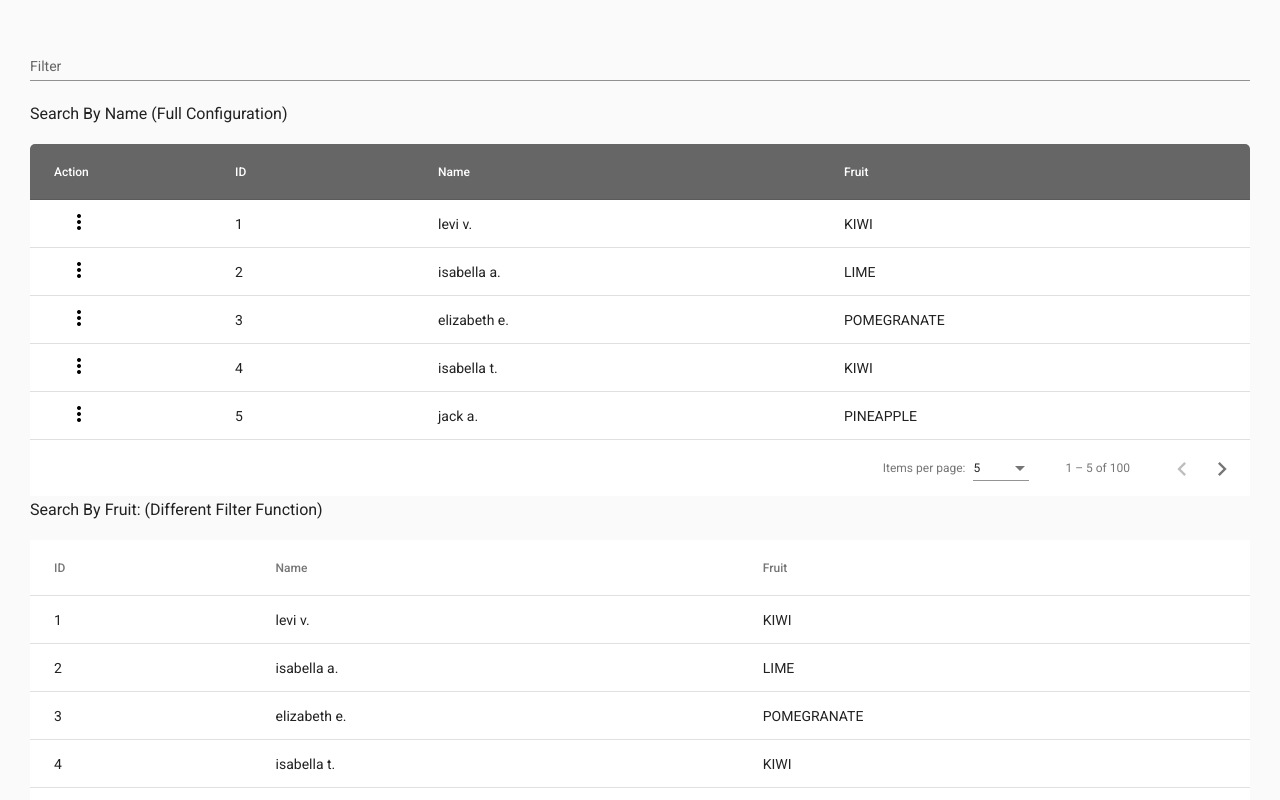
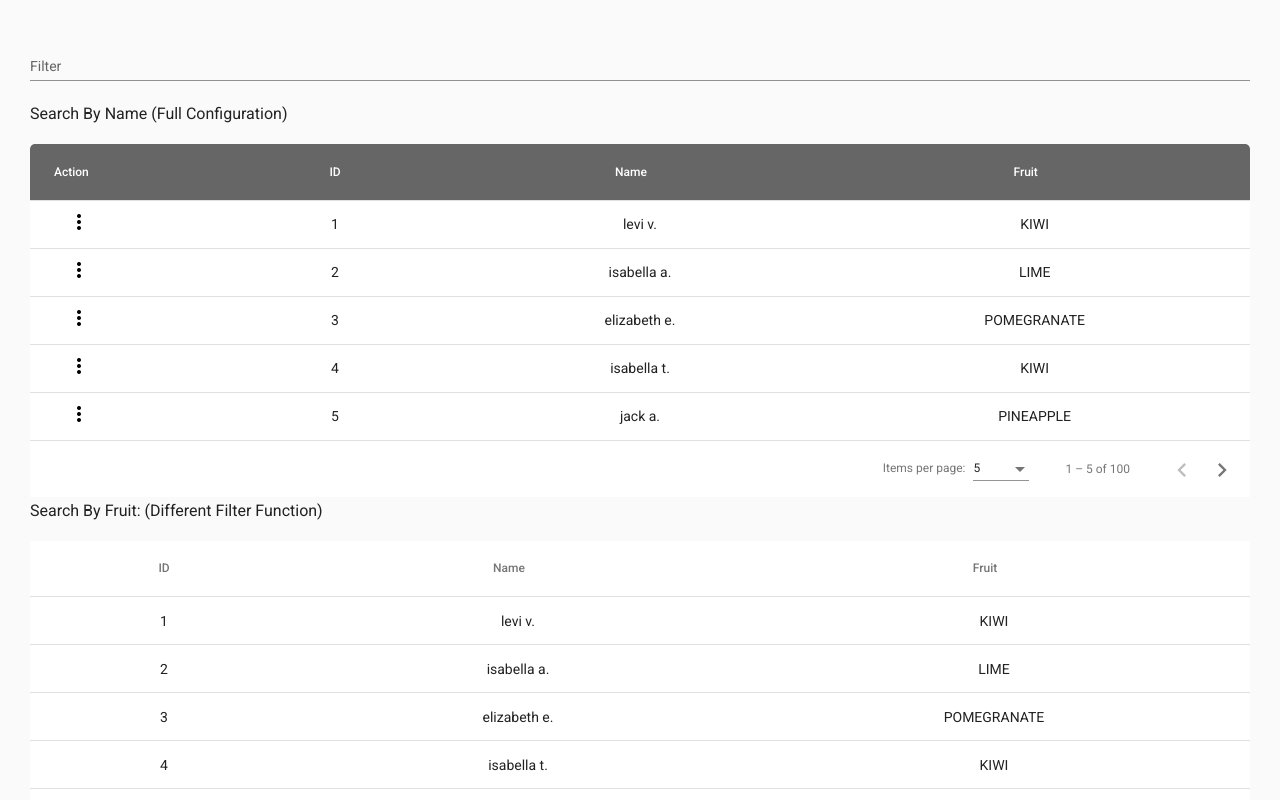
Before and after one commit to aamir12/Angular-Material-Table-Configurable, an Angular app: page / in a window 1280 px wide. Shown: the top 800 px of the page. Built offline with nearby package versions, Linux system fonts and the light colour scheme.

Commit message:
6 files modified

```diff
--- a/src/app/mat-table-list/mat-table-list.component.html
+++ b/src/app/mat-table-list/mat-table-list.component.html
@@ -40,10 +40,15 @@
         [ngStyle]="{
           width: col.style ? col.style : 'auto'
         }"
+        [ngClass]="col.classes ? col.classes : []"
       >
         {{ col.displayName }}
       </th>
-      <td mat-cell *matCellDef="let row">
+      <td
+        mat-cell
+        *matCellDef="let row"
+        [ngClass]="col.classes ? col.classes : []"
+      >
         {{ col.transForm ? col.transForm(row[col.name]) : row[col.name] }}
       </td>
     </ng-container>
--- a/src/app/mat-table-list/mat-table-list.component.scss
+++ b/src/app/mat-table-list/mat-table-list.component.scss
@@ -39,10 +39,6 @@
   min-width: 180px;
 }
 
-.mat-paginator-outer-container {
-  background-color: red !important;
-}
-
 :host-context(.black-header) .mat-header-cell {
   background: #666;
   color: #fff;
--- a/src/app/model.ts
+++ b/src/app/model.ts
@@ -11,6 +11,7 @@ export interface IColumn {
   displayName: string;
   style?: string;
   transForm?: (value: string) => string;
+  classes?: string[];
 }
 
 export interface IActionBtn {
--- a/src/app/table-overview-example.ts
+++ b/src/app/table-overview-example.ts
@@ -24,6 +24,7 @@ export class TableOverviewExample {
       disableSorting: true,
       displayName: 'ID',
       style: '10%',
+      classes: ['text-center'],
     },
     {
       name: 'name',
@@ -33,6 +34,7 @@ export class TableOverviewExample {
       transForm: (value: string) => {
         return value.toLowerCase();
       },
+      classes: ['text-center'],
     },
     {
       name: 'fruit',
@@ -40,6 +42,7 @@ export class TableOverviewExample {
       displayName: 'Fruit',
       style: '20%',
       transForm: (value: string) => value.toUpperCase(),
+      classes: ['text-center'],
     },
   ];
 
--- a/src/index.html
+++ b/src/index.html
@@ -14,6 +14,13 @@
       href="https://fonts.googleapis.com/icon?family=Material+Icons"
       rel="stylesheet"
     />
+
+    <link
+      href="https://cdn.jsdelivr.net/npm/bootstrap@5.2.3/dist/css/bootstrap.min.css"
+      rel="stylesheet"
+      integrity="sha384-rbsA2VBKQhggwzxH7pPCaAqO46MgnOM80zW1RWuH61DGLwZJEdK2Kadq2F9CUG65"
+      crossorigin="anonymous"
+    />
   </head>
   <body class="mat-typography mat-app-background">
     <table-overview-example></table-overview-example>
--- a/src/styles.scss
+++ b/src/styles.scss
@@ -12,3 +12,7 @@ body {
 .black-header .mat-sort-header-sorted .mat-sort-header-arrow {
   color: #fff !important;
 }
+
+.mat-sort-header-container {
+  justify-content: center;
+}
```
